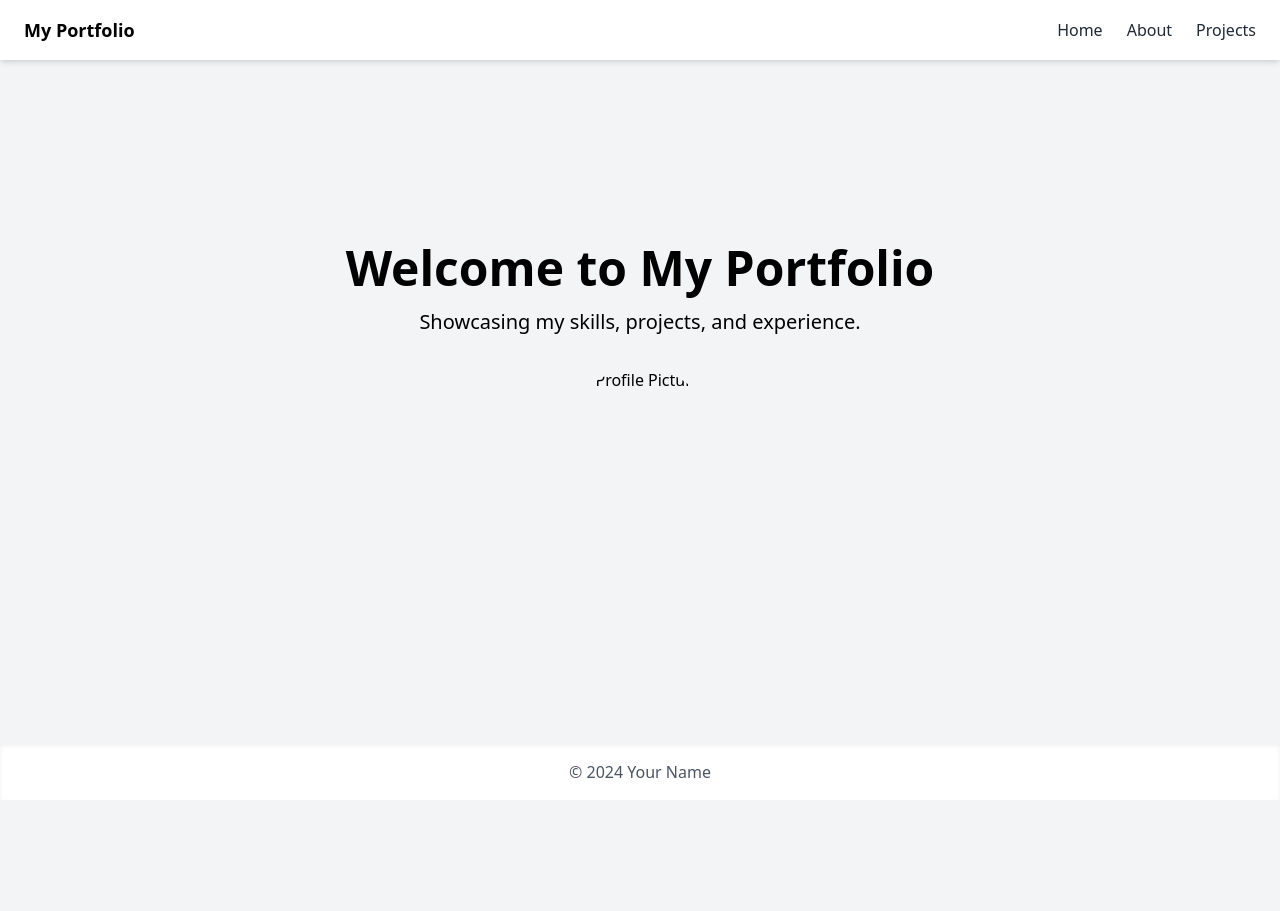
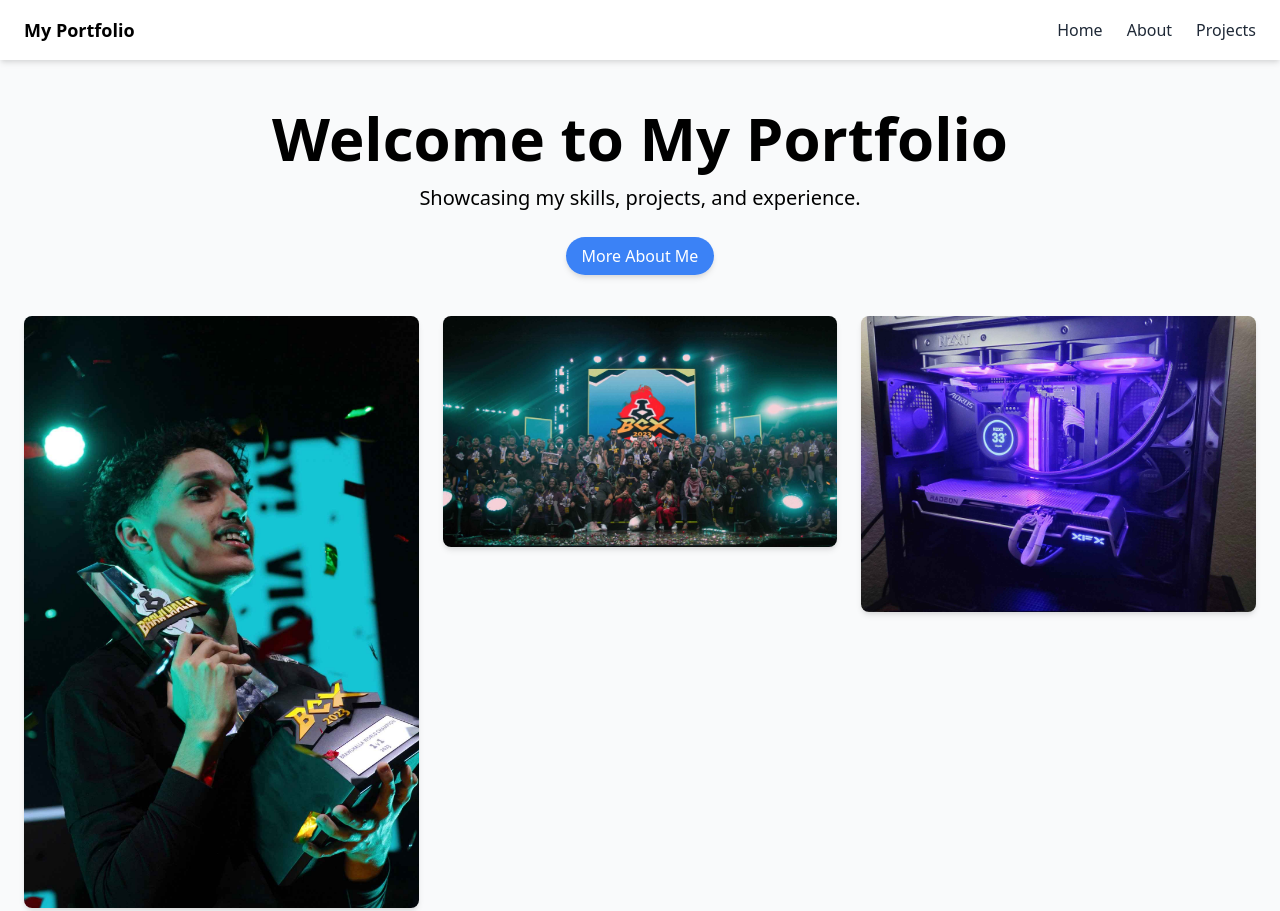
Before and after one commit to Zequi32/ezequiel.github.io, a website: page index.html in a window 1280 px wide. Shown: the top 911 px of the page. Before the commit the page ends 800 px from the top, so only its background shows below. Drawn offline with nearby package versions, Linux system fonts and the light colour scheme; files whose address does not match are found by name.

Commit message:
Updated portfolio1

```diff
--- a/index.html
+++ b/index.html
@@ -1,5 +1,6 @@
 <!DOCTYPE html>
 <html lang="en">
+
 <head>
     <meta charset="UTF-8">
     <meta name="viewport" content="width=device-width, initial-scale=1.0">
@@ -11,7 +12,8 @@
         }
     </style>
 </head>
-<body class="flex flex-col min-h-screen">
+
+<body class="flex flex-col min-h-screen bg-gray-50">
     <header class="bg-white shadow-md py-4">
         <nav class="container mx-auto flex justify-between items-center px-6">
             <div class="text-lg font-bold">My Portfolio</div>
@@ -22,15 +24,23 @@
             </ul>
         </nav>
     </header>
-    <main class="flex-grow container mx-auto px-6 py-12 flex flex-col items-center justify-center text-center">
-        <h1 class="text-5xl font-bold mb-4">Welcome to My Portfolio</h1>
-        <p class="text-xl mb-8">Showcasing my skills, projects, and experience.</p>
-        <img src="your-image.jpg" alt="Profile Picture" class="w-40 h-40 rounded-full mx-auto mb-8">
+    <main class="flex-grow container mx-auto px-6 py-12">
+        <section class="text-center mb-12">
+            <h1 class="text-4xl lg:text-6xl font-bold mb-4">Welcome to My Portfolio</h1>
+            <p class="text-xl mb-8">Showcasing my skills, projects, and experience.</p>
+            <a href="about.html" class="bg-blue-500 text-white px-4 py-2 rounded-full shadow-md hover:bg-blue-600">More About Me</a>
+        </section>
+        <section class="grid grid-cols-1 md:grid-cols-2 lg:grid-cols-3 gap-6">
+            <img src="pictureheader1.jpg" alt="Showcase Image 1" class="w-full h-auto rounded-lg shadow-md">
+            <img src="pictureheader2.jpg" alt="Showcase Image 2" class="w-full h-auto rounded-lg shadow-md">
+            <img src="pictureheader3.jpg" alt="Showcase Image 3" class="w-full h-auto rounded-lg shadow-md">
+        </section>
     </main>
-    <footer class="bg-white shadow-inner py-4 mt-auto">
+    <footer class="bg-white shadow-inner py-4">
         <div class="container mx-auto text-center text-gray-600">
             &copy; 2024 Your Name
         </div>
     </footer>
 </body>
+
 </html>
```
Also changed, not shown: about.html (+2 -2 lines), projects.html (+2 -2 lines), img/Picture1.jpg (added), img/pictureheader1.jpg (added), img/pictureheader2.jpg (added), img/pictureheader3.jpg (added).
